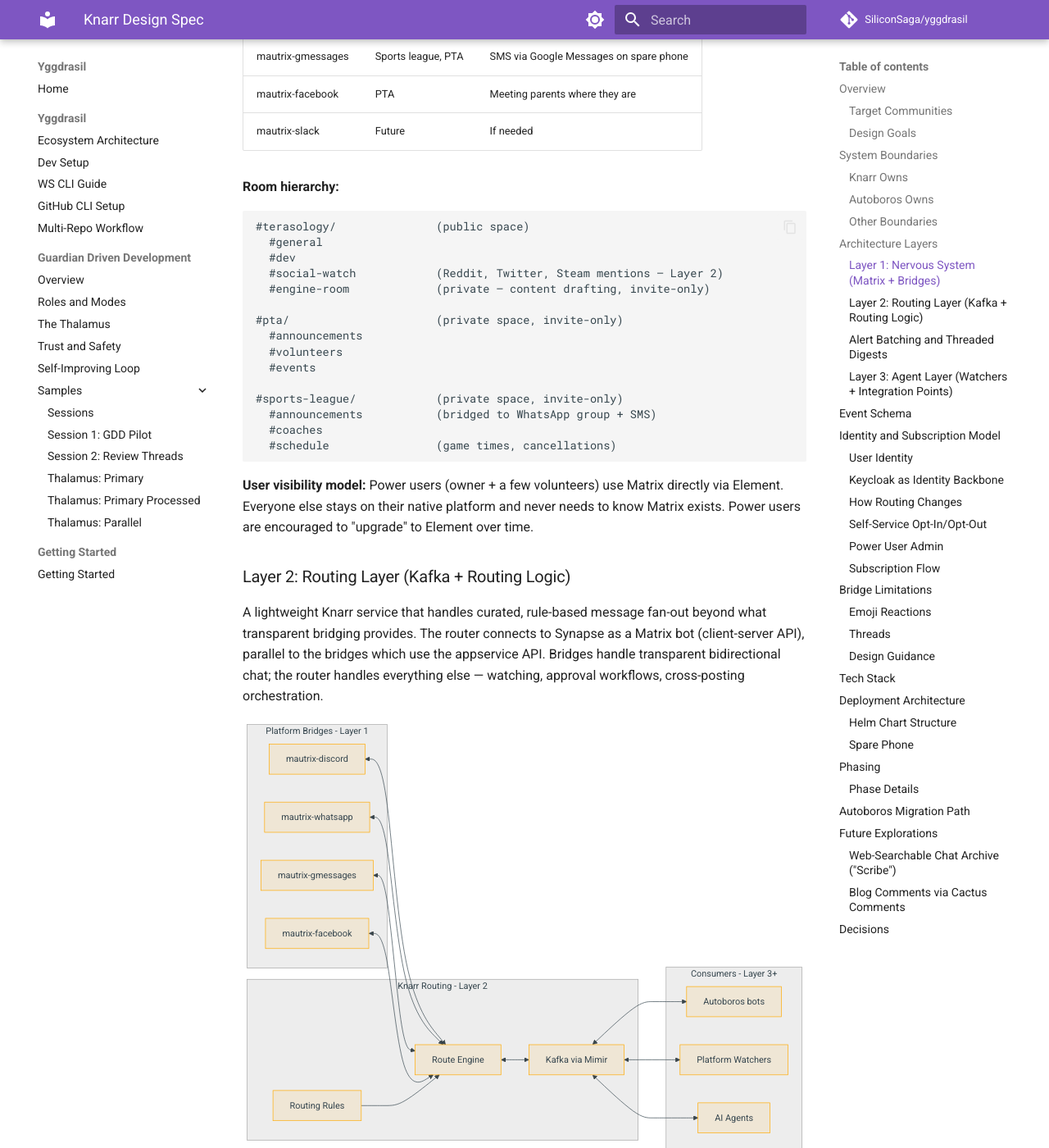
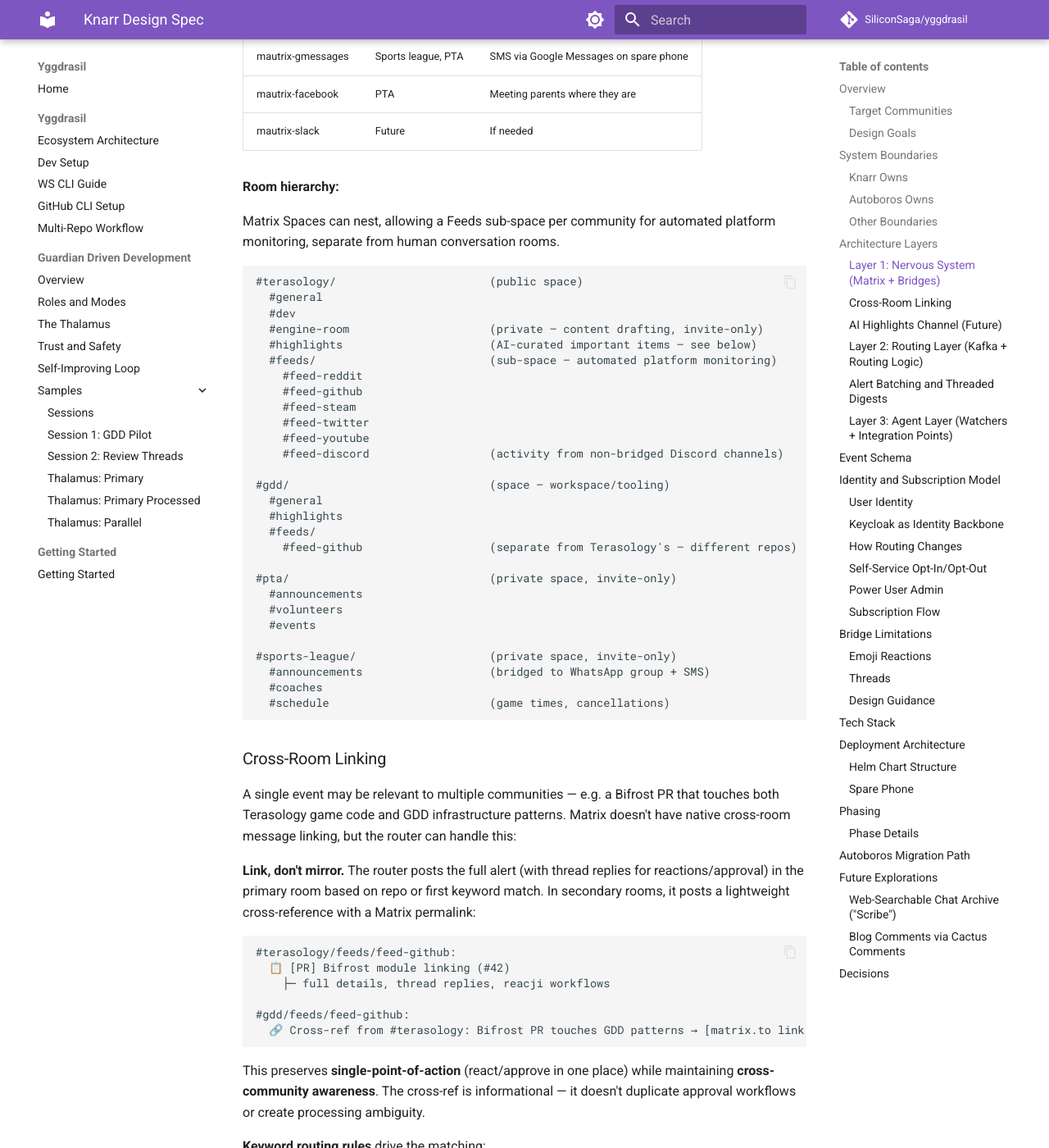
Before and after one commit to SiliconSaga/yggdrasil, an MkDocs documentation site: the page built from docs/plans/2026-04-02-knarr-design.md, in a window 1280 px wide and 1400 px high, scrolled down 2815 px. Shown: the whole window at 82% size. Built offline with MkDocs 1.6.1 and Material for MkDocs 9.7.7, drawn with Linux system fonts in a browser that asks for light colours; comment, search, counter and statistics services are not loaded; some of the changed text lies outside the part shown.

Commit message:
docs: add feeds hierarchy, cross-room linking, and AI highlights to Knarr design
Nested Feeds sub-space per community for automated platform monitoring.
Cross-room linking pattern (link-not-mirror) for events spanning
multiple communities. AI highlights channel as a future Kafka consumer
for surfacing important items from high-volume feeds.

Co-Authored-By: Claude Opus 4.6 <noreply@anthropic.com>

````diff
--- a/docs/plans/2026-04-02-knarr-design.md
+++ b/docs/plans/2026-04-02-knarr-design.md
@@ -92,23 +92,104 @@ Synapse homeserver with mautrix bridges, deployed via Helm into k3s.
 
 **Room hierarchy:**
 
+Matrix Spaces can nest, allowing a Feeds sub-space per community for automated
+platform monitoring, separate from human conversation rooms.
+
 ```
-#terasology/               (public space)
+#terasology/                       (public space)
   #general
   #dev
-  #social-watch            (Reddit, Twitter, Steam mentions — Layer 2)
-  #engine-room             (private — content drafting, invite-only)
+  #engine-room                     (private — content drafting, invite-only)
+  #highlights                      (AI-curated important items — see below)
+  #feeds/                          (sub-space — automated platform monitoring)
+    #feed-reddit
+    #feed-github
+    #feed-steam
+    #feed-twitter
+    #feed-youtube
+    #feed-discord                  (activity from non-bridged Discord channels)
 
-#pta/                      (private space, invite-only)
+#gdd/                              (space — workspace/tooling)
+  #general
+  #highlights
+  #feeds/
+    #feed-github                   (separate from Terasology's — different repos)
+
+#pta/                              (private space, invite-only)
   #announcements
   #volunteers
   #events
 
-#sports-league/            (private space, invite-only)
-  #announcements           (bridged to WhatsApp group + SMS)
+#sports-league/                    (private space, invite-only)
+  #announcements                   (bridged to WhatsApp group + SMS)
   #coaches
-  #schedule                (game times, cancellations)
+  #schedule                        (game times, cancellations)
 ```
+
+### Cross-Room Linking
+
+A single event may be relevant to multiple communities — e.g. a Bifrost PR that
+touches both Terasology game code and GDD infrastructure patterns. Matrix doesn't
+have native cross-room message linking, but the router can handle this:
+
+**Link, don't mirror.** The router posts the full alert (with thread replies for
+reactions/approval) in the primary room based on repo or first keyword match. In
+secondary rooms, it posts a lightweight cross-reference with a Matrix permalink:
+
+```
+#terasology/feeds/feed-github:
+  📋 [PR] Bifrost module linking (#42)
+    ├─ full details, thread replies, reacji workflows
+
+#gdd/feeds/feed-github:
+  🔗 Cross-ref from #terasology: Bifrost PR touches GDD patterns → [matrix.to link]
+```
+
+This preserves **single-point-of-action** (react/approve in one place) while
+maintaining **cross-community awareness**. The cross-ref is informational — it
+doesn't duplicate approval workflows or create processing ambiguity.
+
+**Keyword routing rules** drive the matching:
+
+```yaml
+routing_rules:
+  watchers:
+    github:
+      "MovingBlocks/*":
+        primary: "#terasology/feeds/feed-github"
+        keywords:
+          gdd: "#gdd/feeds/feed-github"        # cross-ref if GDD mentioned
+          bifrost: "#terasology/feeds/feed-github"  # stays primary
+      "SiliconSaga/*":
+        primary: "#gdd/feeds/feed-github"
+        keywords:
+          terasology: "#terasology/feeds/feed-github"
+```
+
+### AI Highlights Channel (Future)
+
+When feed volume justifies it, an AI assessor consumes `knarr.watch.alerts` and
+scores events for importance. Only significant items get promoted to a
+`#highlights` room. This is another Kafka consumer — no new infrastructure.
+
+```mermaid
+flowchart LR
+    kafka["knarr.watch.alerts"] --> assessor["AI Assessor"]
+    assessor -->|"important"| highlights_topic["knarr.highlights"]
+    assessor -->|"routine"| discard["(not promoted)"]
+    highlights_topic --> router["Router"]
+    router --> highlights_room["#highlights"]
+```
+
+**What the assessor looks for:**
+- New contributor struggling (first-time PR with CI failures, confused issue report)
+- Influencer or notable account mentioning the project
+- Unusual activity spike (sudden burst of stars, downloads, or forum posts)
+- Breakage signals (multiple issues filed about the same topic in short succession)
+- Cross-project events (Bifrost PR linking Terasology and Destination Sol)
+
+**Deferred** until feed volume makes manual monitoring impractical. The
+architecture supports it whenever it becomes worthwhile — just add a consumer.
 
 **User visibility model:** Power users (owner + a few volunteers) use Matrix directly
 via Element. Everyone else stays on their native platform and never needs to know
````
